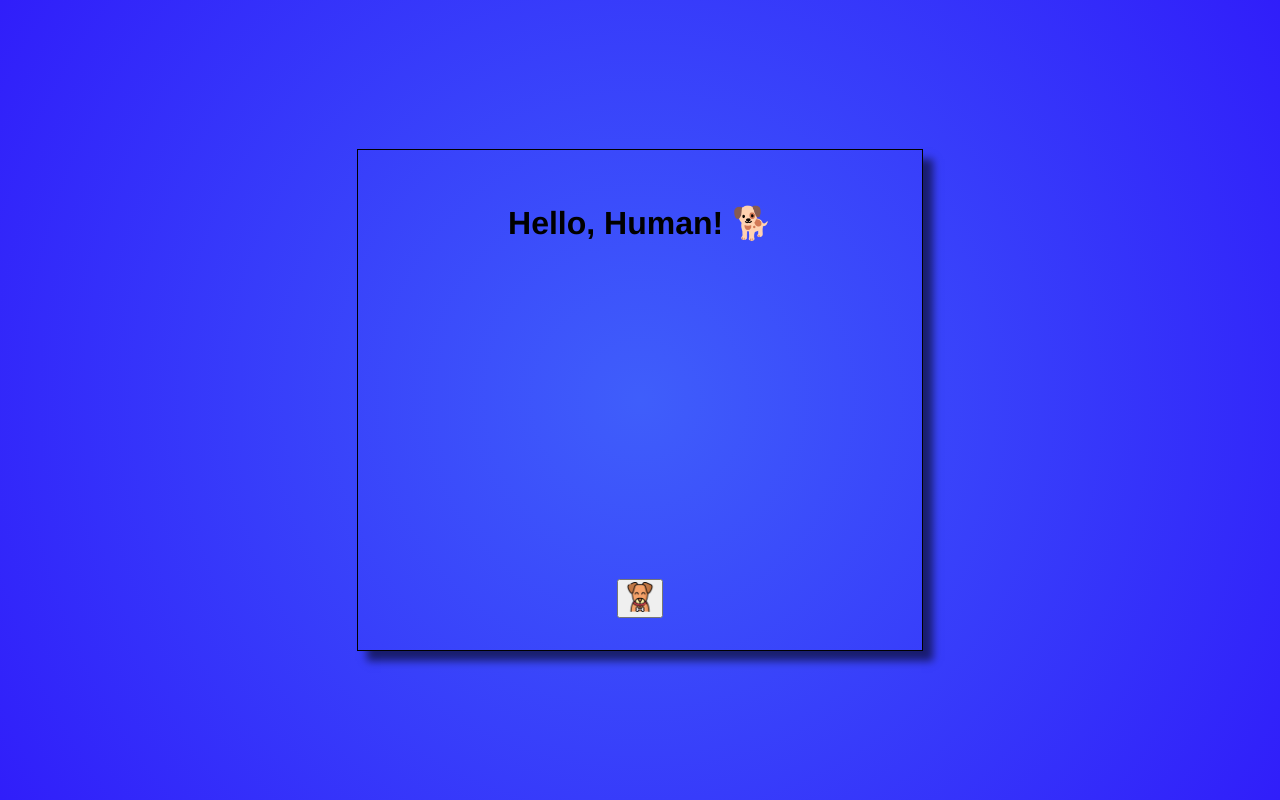
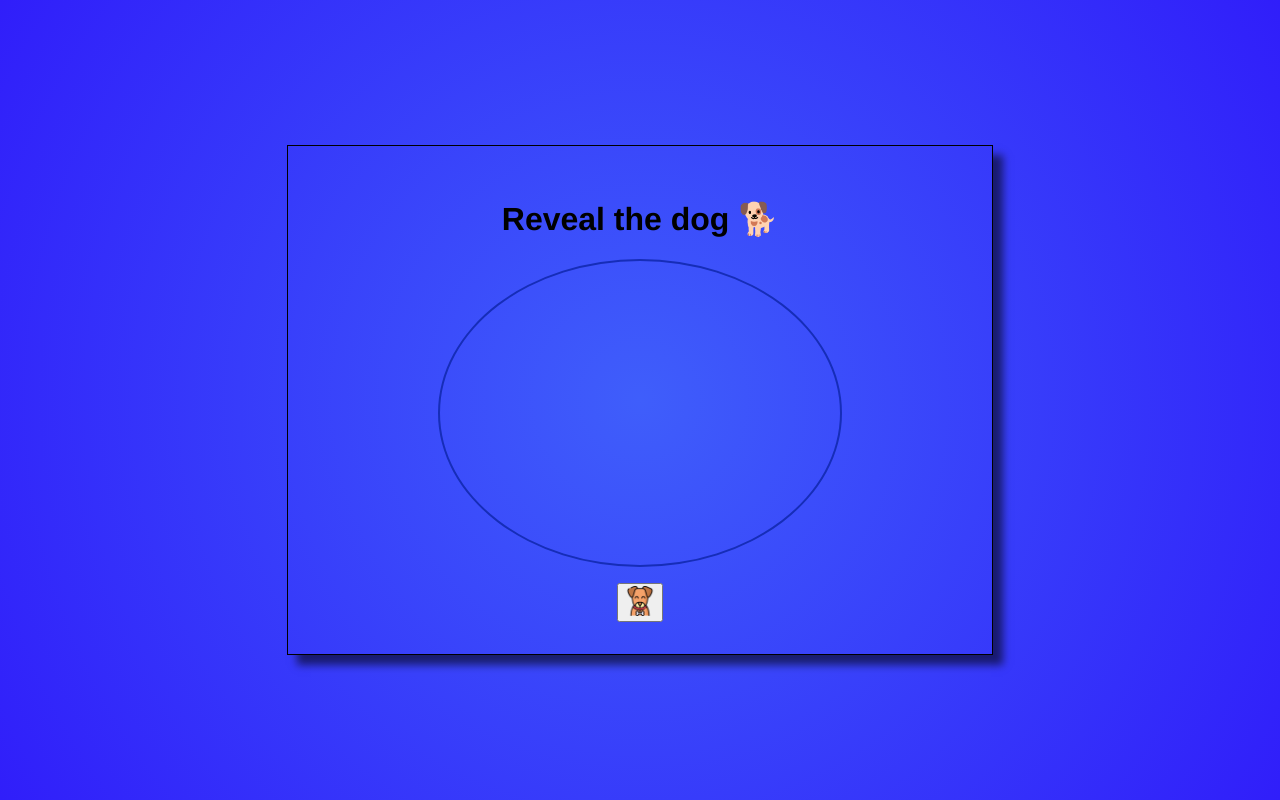
Before and after one commit to eron300/Look-a-dog, a React (Vite) app: page / in a window 1280 px wide. Built offline with nearby package versions, Linux system fonts and the light colour scheme.

Commit message:
✨ feat: - Alteração no título - Adicionando borda que sinaliza onde revelar o cachorro

```diff
--- a/src/App.jsx
+++ b/src/App.jsx
@@ -1,4 +1,4 @@
-import { Container, Icon, Image } from "./AppStyled"
+import { Container, Icon, Image, ContainerImg } from "./AppStyled"
 import GlobalStyle from "./globalStyles"
 
 function App() {
@@ -7,8 +7,10 @@ function App() {
     <>
       <GlobalStyle />
       <Container>
-        <h1>Hello, Human! 🐕</h1>
-        <Image src="https://place.dog/300/200"/>
+        <h1>Reveal the dog 🐕</h1>
+        <ContainerImg>
+          <Image src="https://place.dog/300/200" />
+        </ContainerImg>
         <button onClick={() => document.location.reload()}><Icon src="./src/img/cachorro.png" /></button>
       </Container>
     </>
--- a/src/AppStyled.js
+++ b/src/AppStyled.js
@@ -5,24 +5,37 @@ export const Container = styled.div`
   flex-direction: column;
   align-items: center;
   border: 1px solid black;
-  width: 500px;
+  width: 40em;
   padding: 2em;
   -webkit-box-shadow: 10px 10px 8px 0px rgba(0,0,0,0.56);
   -moz-box-shadow: 10px 10px 8px 0px rgba(0,0,0,0.56);
   box-shadow: 10px 10px 8px 0px rgba(0,0,0,0.56);
 `
+
+export const ContainerImg = styled.div`
+  border: 2px solid #162DB8;
+  margin-bottom: 1em;
+  border-radius: 50%;
+
+  :hover{
+    border: none;
+  }
+`
+
 export const Image = styled.img`
-  margin-bottom: 1em;
   border-radius: 50%;
   opacity: 0;
   cursor: pointer;
+  width: 100%;
+  height: 100%;
+
   :hover{
     opacity: 1;
+    border: 2px solid #162DB8;
   }
 `
 
 export const Icon = styled.img`
   max-width: 30px;
-  width: 100%;
   cursor: pointer;
 `
```
